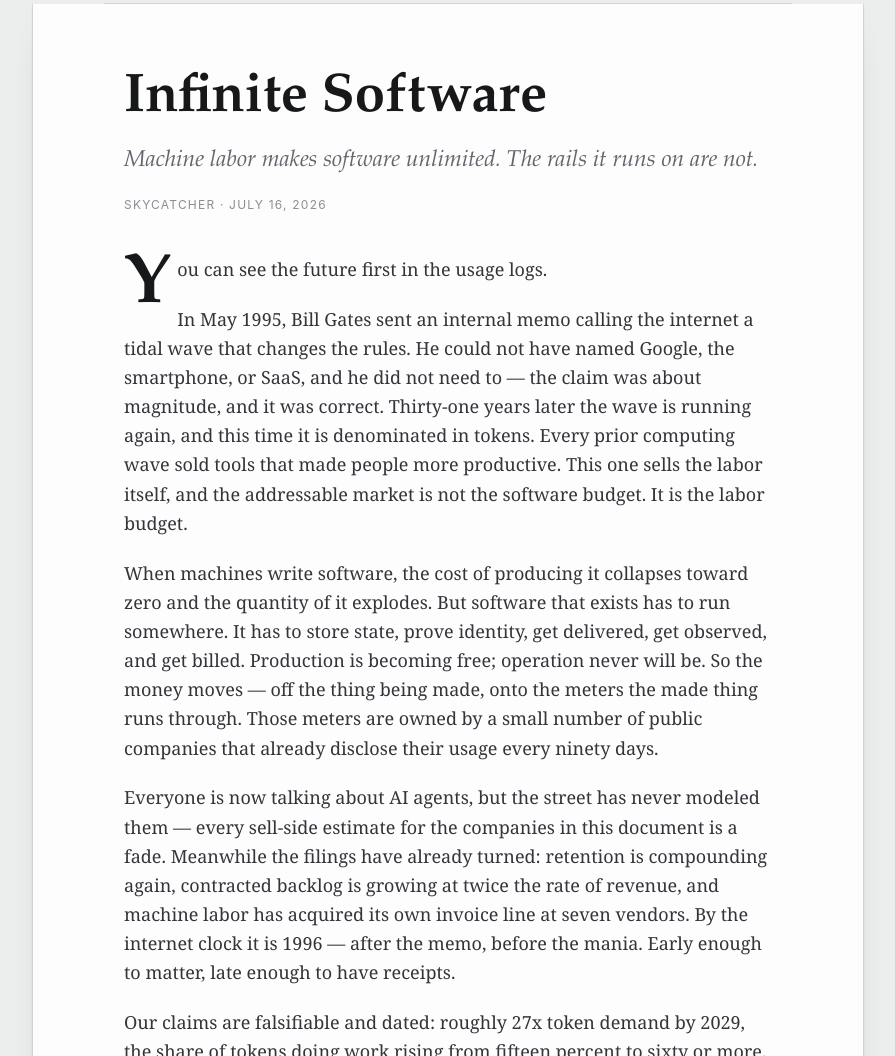
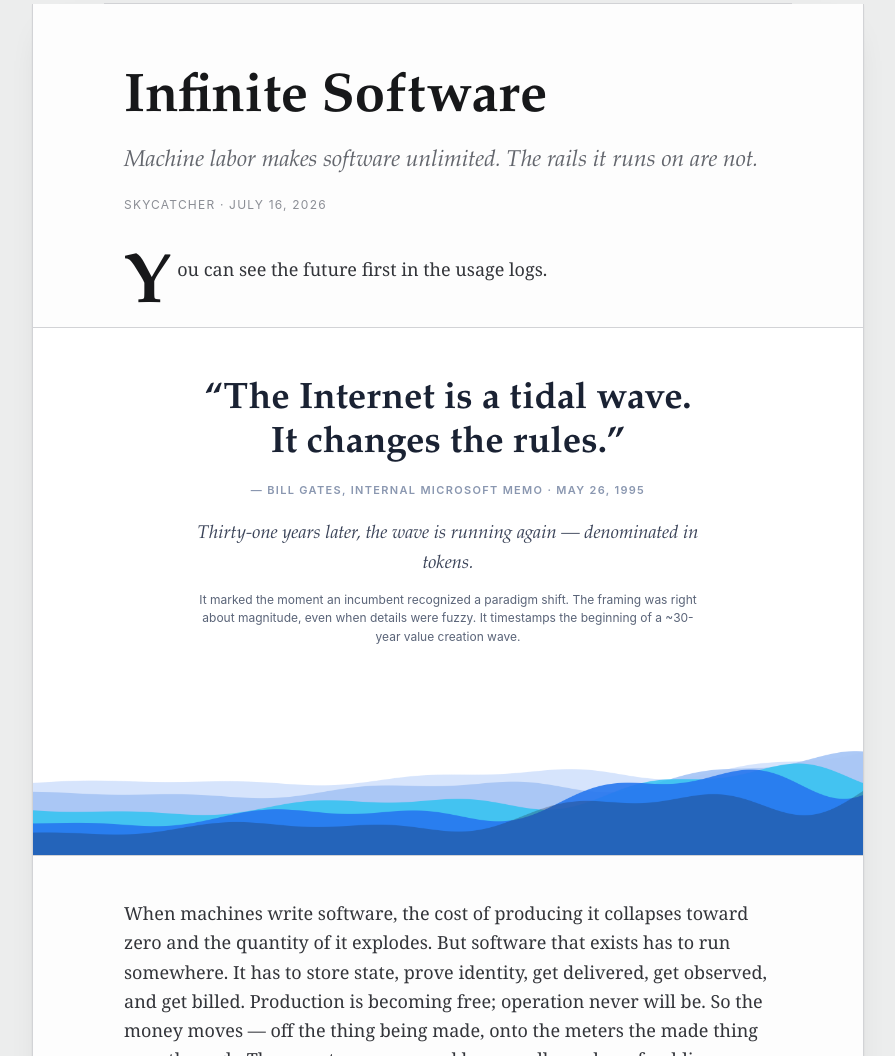
Before and after one commit to 08ird/machineoracle, a website built with Vite: page client/index.html in a window 1280 px wide. Shown: the part 342-1398 px from the top of the page, without its empty margins (192-1087 px from the left). Built offline with nearby package versions, Linux system fonts and the light colour scheme.

Commit message:
Gates memo wave-quote callout on the home page

```diff
--- a/client/src/content/letter.ts
+++ b/client/src/content/letter.ts
@@ -21,14 +21,17 @@ export const letter: Article = {
       text: 'You can see the future first in the usage logs.',
     },
     {
-      kind: 'p',
-      text:
-        'In May 1995, Bill Gates sent an internal memo calling the internet a tidal wave that changes the rules. He could not have named Google, the smartphone, or SaaS, and he did not need to — the claim was about magnitude, and it was correct. Thirty-one years later the wave is running again, and this time it is denominated in tokens. Every prior computing wave sold tools that made people more productive. This one sells the labor itself, and the addressable market is not the software budget. It is the labor budget.',
+      kind: 'wavequote',
+      quote: ['The Internet is a tidal wave.', 'It changes the rules.'],
+      attrib: 'Bill Gates, internal Microsoft memo · May 26, 1995',
+      sub: 'Thirty-one years later, the wave is running again — denominated in tokens.',
+      extra:
+        'It marked the moment an incumbent recognized a paradigm shift. The framing was right about magnitude, even when details were fuzzy. It timestamps the beginning of a ~30-year value creation wave.',
     },
     {
       kind: 'p',
       text:
-        'When machines write software, the cost of producing it collapses toward zero and the quantity of it explodes. But software that exists has to run somewhere. It has to store state, prove identity, get delivered, get observed, and get billed. Production is becoming free; operation never will be. So the money moves — off the thing being made, onto the meters the made thing runs through. Those meters are owned by a small number of public companies that already disclose their usage every ninety days.',
+        'When machines write software, the cost of producing it collapses toward zero and the quantity of it explodes. But software that exists has to run somewhere. It has to store state, prove identity, get delivered, get observed, and get billed. Production is becoming free; operation never will be. So the money moves — off the thing being made, onto the meters the made thing runs through. Those meters are owned by a small number of public companies that already disclose their usage every ninety days. Every prior computing wave sold tools that made people more productive; this one sells the labor itself, and the addressable market is not the software budget but the labor budget.',
     },
     {
       kind: 'p',
--- a/client/src/content/types.ts
+++ b/client/src/content/types.ts
@@ -26,6 +26,8 @@ export type Block =
   | { kind: 'rule' }
   /** Signature block at the end of a letter. */
   | { kind: 'signoff'; lines: string[] }
+  /** Full-width quote callout with the deck's wave artwork along its base. */
+  | { kind: 'wavequote'; quote: string[]; attrib: string; sub?: string; extra?: string }
   /** Embed any of the deck exhibit layouts (bars, table, stats, timeline…). */
   | { kind: 'exhibit'; caption?: string; body: Body; source?: string };
 
--- a/client/src/page.ts
+++ b/client/src/page.ts
@@ -112,6 +112,24 @@ function renderBlock(b: Block): HTMLElement {
         if (i < b.lines.length - 1) s.append(el('br'));
       });
       return s;
+    }
+    case 'wavequote': {
+      const band = el('aside', 'wavecall');
+      const inner = el('div', 'wavecall__inner');
+      const q = el('blockquote');
+      b.quote.forEach((line, i) => {
+        q.append(document.createTextNode((i === 0 ? '“' : '') + line + (i === b.quote.length - 1 ? '”' : '')));
+        if (i < b.quote.length - 1) q.append(el('br'));
+      });
+      inner.append(q, el('div', 'wavecall__attrib', '— ' + b.attrib));
+      if (b.sub) inner.append(el('p', 'wavecall__sub', b.sub));
+      if (b.extra) inner.append(el('p', 'wavecall__extra', b.extra));
+      band.append(inner);
+      const img = el('img', 'wavecall__art');
+      img.src = 'wave.png';
+      img.alt = '';
+      band.append(img);
+      return band;
     }
     case 'exhibit': {
       const fig = el('figure', 'exhibit');
--- a/client/src/style.css
+++ b/client/src/style.css
@@ -727,6 +727,69 @@ blockquote cite {
   line-height: 1.5;
   color: var(--ink-4);
   margin: 1rem 0 0;
+}
+
+/*
+ * Wave-quote callout: the deck's Gates-memo slide, as a band that bleeds to
+ * the sheet edges with the brand wave art along its base. The artwork has a
+ * white ground, so the band stays light in both color schemes — it is a piece
+ * of the deck, not a themed surface.
+ */
+.wavecall {
+  margin: clamp(2rem, 1.5rem + 1.5vw, 3rem) calc(50% - 50vw);
+  width: 100vw;
+  margin-left: calc(50% - 50cqw);
+  margin-right: calc(50% - 50cqw);
+  width: 100cqw;
+  background: #fff;
+  border-top: 1px solid var(--rule);
+  border-bottom: 1px solid var(--rule);
+  text-align: center;
+}
+.wavecall__inner {
+  max-width: 34rem;
+  margin: 0 auto;
+  padding: clamp(2rem, 1.5rem + 2vw, 3.25rem) 1.25rem 0;
+}
+.wavecall blockquote {
+  margin: 0;
+  border: 0;
+  padding: 0;
+  font-family: var(--display);
+  font-size: clamp(1.5rem, 1.15rem + 1.8vw, 2.3rem);
+  line-height: 1.2;
+  font-weight: 700;
+  font-style: normal;
+  color: #1a2233;
+}
+.wavecall__attrib {
+  font-family: var(--sans);
+  font-size: 0.6875rem;
+  letter-spacing: 0.12em;
+  text-transform: uppercase;
+  font-weight: 600;
+  color: #8a97b0;
+  margin-top: 1rem;
+}
+.wavecall__sub {
+  font-family: var(--display);
+  font-style: italic;
+  font-size: clamp(1rem, 0.95rem + 0.35vw, 1.15rem);
+  color: #3a4358;
+  margin: 1.1em 0 0;
+}
+.wavecall__extra {
+  font-family: var(--sans);
+  font-size: 0.75rem;
+  line-height: 1.55;
+  color: #5a6478;
+  margin: 0.9em 0 0;
+}
+.wavecall__art {
+  display: block;
+  width: 100%;
+  height: auto;
+  margin-top: clamp(0.5rem, 0.25rem + 1vw, 1.25rem);
 }
 
 /* Inline exhibits (used inside articles) stay within the measure. */
```
